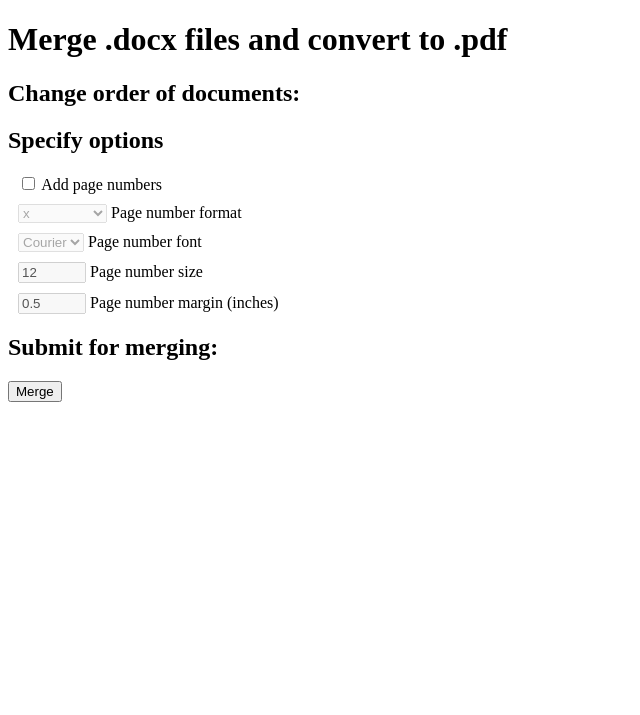
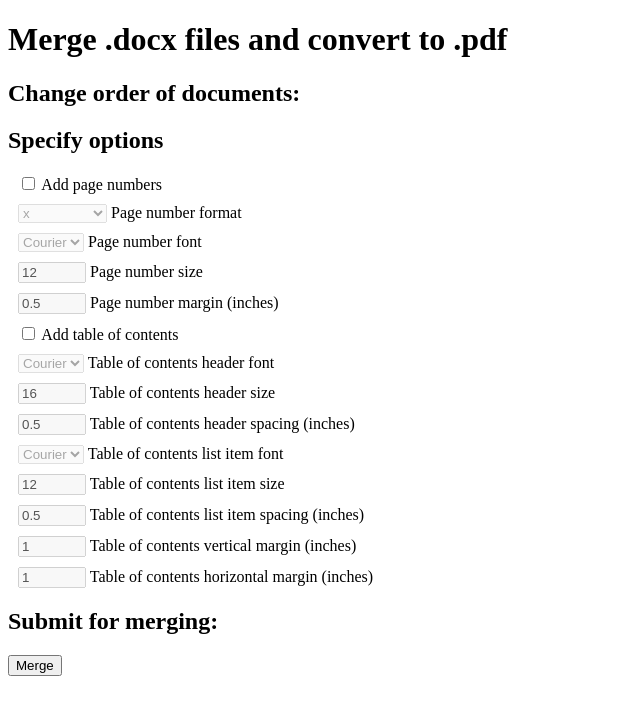
Before and after one commit to rbrutherford3/PDF-Publisher, a Flask app: template templates/arrange.html in a window 1280 px wide. Shown: the top 715 px of the page, without its empty margins (0-640 px from the left). Run offline with Flask 2, Linux system fonts and the light colour scheme; the template is opened without the code that fills it, so the values that code supplies are empty.

Commit message:
Adding table of contents options and comments

```diff
--- a/app.py
+++ b/app.py
@@ -71,38 +71,83 @@ def success():
 # Gather .pdf documents, create page numbers and table of contents, and merge
 @app.route('/compile', methods = ['POST'])
 def compile():
+        # Remove previous .pdf files
+        for filename in os.listdir(os.getcwd()):
+            if filename.lower().endswith("pdf"):
+                os.remove(filename)
+
+        # Define pdf filenames
         result = "result.pdf"
         result_outlined = "result_out.pdf"
-        if os.path.exists(result_outlined):
-            os.remove(result_outlined)
-        filenames = request.form['finalorder']
-        titles = request.form['titles']
+        tocfile = "contents.pdf"
+        final = "final.pdf"
+
+        # Gather filenames in user-specified order and user-specified titles
+        filenames = request.form.get("finalorder")
+        titles = request.form.get("titles")
         filelist = filenames.split('$')
         titlelist = titles.split('$')
+
+        # Create merge object, define initial conditions
         merger = PyPDF2.PdfMerger()
         pagenumber = 1
-        toc = ""
-        contents = FPDF('P','in','Letter')
-        contents.add_page()
-        contents.set_font('Arial', '', 12)
-        pagenumbersize = 10
-        pagenumbermargin = 10
-        for i in range(len(filelist)):
-            pdf = PyPDF2.PdfFileReader("uploads/" + filelist[i])
-            toc += "\"" + titlelist[i] + "\"" + " " + str(pagenumber) + "\n"
-            contents.set_xy(pagenumbersize, pagenumbermargin)
-            contents.cell(195.9, 0, titlelist[i], 0, 0, 'L')
-            contents.set_xy(pagenumbersize, pagenumbermargin)
-            contents.cell(195.9, 0, str(pagenumber), 0, 0, 'R')
-            pagenumbermargin += 10
-            pagenumber += pdf.getNumPages()
-            merger.append("uploads/" + filelist[i])
-        contents.output("contents.pdf")
+        toclist = ""
+        toc = request.form.get("toc")
+        if toc:
+            # Gather user-defined length and size criteria
+            tocheaderfont = request.form.get("tocheaderfont")
+            tocheadersize = int(request.form.get("tocheadersize"))
+            tocheaderspacing = 25.4*float(request.form.get("tocheaderspacing")) # Converted to mm
+            toclistitemfont = request.form.get("toclistitemfont")
+            toclistitemsize = int(request.form.get("toclistitemsize"))
+            tocverticalmargin = 25.4*float(request.form.get("tocverticalmargin")) # Converted to mm
+            tochorizontalmargin = 25.4*float(request.form.get("tochorizontalmargin")) # Converted to mm
+            cellwidth = (215.9-2*tochorizontalmargin)   # 8.5 inches minus twice the horizontal margin
+            toclistitemspacing = 25.4*float(request.form.get("toclistitemspacing")) #Converted to mm
+
+            # Create table of contents page
+            contents = FPDF()
+            contents.add_page()
+
+            # Create table of contents header
+            contents.set_font(tocheaderfont, '', tocheadersize)
+            y = tocverticalmargin
+            contents.set_xy(tochorizontalmargin, y)
+            contents.cell(cellwidth, 0, "Table of Contents", 0, 0, "C")
+
+            # Loop through each item in the list of documents and add them to the T.O.C.
+            # and create the T.O.C. PDF bookmarks and merge the documents into one PDF
+            y += tocheaderspacing
+            contents.set_font(toclistitemfont, '', toclistitemsize)
+            for i in range(len(filelist)):
+                pdf = PyPDF2.PdfFileReader("uploads/" + filelist[i])
+                toclist += "\"" + titlelist[i] + "\"" + " " + str(pagenumber) + "\n"
+                contents.set_xy(tochorizontalmargin, y)
+                contents.cell(cellwidth, 0, titlelist[i], 0, 0, 'L')
+                contents.set_xy(tochorizontalmargin, y)
+                contents.cell(cellwidth, 0, str(pagenumber), 0, 0, 'R')
+                y += toclistitemspacing
+                pagenumber += pdf.getNumPages()
+                merger.append("uploads/" + filelist[i])
+            contents.output(tocfile)    # Save the T.O.C. file for later
+        else:
+            # If not making a T.O.C. page, simply merge the documents and make the
+            # T.O.C. file for creating the PDF bookmarks later
+            for i in range(len(filelist)):
+                pdf = PyPDF2.PdfFileReader("uploads/" + filelist[i])
+                toclist += "\"" + titlelist[i] + "\"" + " " + str(pagenumber) + "\n"
+                pagenumber += pdf.getNumPages()
+                merger.append("uploads/" + filelist[i])
+        # Save the table of contents pdf bookmark list for later
         f = open("toc", "w")
-        f.write(toc)
+        f.write(toclist)
         f.close()
+
+        # Save the merged file
         merger.write(result)
         merger.close()
+
+        # Delete the individual pdfs
         uploads = os.listdir("uploads")
         for f in uploads:
             os.remove(os.path.join("uploads", f))
@@ -154,10 +199,24 @@ def compile():
             with open(result, 'wb') as fh:
                 mergeWriter.write(fh)
 
+        # Create a pdf file with the table of contents bookmarks
         os.system("export PATH=$PATH:/usr/local/bin; pdftocio " + result + " < toc")
         os.remove("toc")
         os.remove(result)
-        return send_file(result_outlined, as_attachment=True)
+
+        # Compile table of contents with the pdf
+        if toc:
+            merger = PyPDF2.PdfMerger()
+            merger.append(tocfile)
+            merger.append(result_outlined)
+            merger.write(final)
+            merger.close()
+            os.remove(tocfile)
+        else:
+            os.rename(result_outlined, final)
+
+        # Download the final result
+        return send_file(final, as_attachment=True)
 
 if __name__ == "__main__":
     app.run()
--- a/static/arrange.js
+++ b/static/arrange.js
@@ -53,6 +53,18 @@ function pageNumberControls() {
 	document.getElementById("pagenumbermargin").disabled = !document.getElementById("pagenumbers").checked;
 }
 
+// Enable controls for table of contents only if enabling table of contents, and vice-versa
+function tocControls() {
+	document.getElementById("tocheaderfont").disabled = !document.getElementById("toc").checked;
+	document.getElementById("tocheadersize").disabled = !document.getElementById("toc").checked;
+	document.getElementById("tocheaderspacing").disabled = !document.getElementById("toc").checked;
+	document.getElementById("toclistitemfont").disabled = !document.getElementById("toc").checked;
+	document.getElementById("toclistitemsize").disabled = !document.getElementById("toc").checked;
+	document.getElementById("toclistitemspacing").disabled = !document.getElementById("toc").checked;
+	document.getElementById("tocverticalmargin").disabled = !document.getElementById("toc").checked;
+	document.getElementById("tochorizontalmargin").disabled = !document.getElementById("toc").checked;
+}
+
 // Compile list of pdfs and their titles in the specified order upon submission
 function submitPDF() {
 	var pdflist = document.getElementById("pdforder");
--- a/static/style.css
+++ b/static/style.css
@@ -8,7 +8,7 @@
     outline: none;
 }
 
-#pagenumbersize, #pagenumbermargin {
+input[type=number] {
     width: 60px;
 }
 
--- a/templates/arrange.html
+++ b/templates/arrange.html
@@ -51,6 +51,50 @@
 			<input type="number" id="pagenumbermargin" name="pagenumbermargin" min="0.0625" max="1.5" step="0.0625" value="0.5" disabled />
 			<label for="pagenumbermargin">Page number margin (inches)</label>
 		</div>
+		<div class="option">
+			<input type="checkbox" id="toc" name="toc" onClick="tocControls()" />
+			<label for="toc">Add table of contents</label>
+		</div>
+		<div class="option">
+			<select id="tocheaderfont" name="tocheaderfont" disabled>
+				<option value="Courier">Courier</option>
+				<option value="Arial">Arial</option>
+				<option value="Times">Times</option>
+			</select>
+			<label for="tocheaderfont">Table of contents header font</label>
+		</div>
+		<div class="option">
+			<input type="number" id="tocheadersize" name="tocheadersize" min="12" max="30" step="2" value="16" disabled />
+			<label for="tocheadersize">Table of contents header size</label>
+		</div>
+		<div class="option">
+			<input type="number" id="tocheaderspacing" name="tocheaderspacing" min="0.0625" max="1.0" step="0.0625" value="0.5" disabled />
+			<label for="tocheaderspacing">Table of contents header spacing (inches)</label>
+		</div>
+		<div class="option">
+			<select id="toclistitemfont" name="toclistitemfont" disabled>
+				<option value="Courier">Courier</option>
+				<option value="Arial">Arial</option>
+				<option value="Times">Times</option>
+			</select>
+			<label for="toclistitemfont">Table of contents list item font</label>
+		</div>
+		<div class="option">
+			<input type="number" id="toclistitemsize" name="toclistitemsize" min="6" max="16" step="1" value="12" disabled />
+			<label for="toclistitemsize">Table of contents list item size</label>
+		</div>
+		<div class="option">
+			<input type="number" id="toclistitemspacing" name="toclistitemspacing" min="0.0625" max="1.0" step="0.0625" value="0.5" disabled />
+			<label for="toclistitemspacing">Table of contents list item spacing (inches)</label>
+		</div>
+		<div class="option">
+			<input type="number" id="tocverticalmargin" name="tocverticalmargin" min="0.0625" max="1.5" step="0.0625" value="1" disabled />
+			<label for="tocverticalmargin">Table of contents vertical margin (inches)</label>
+		</div>
+		<div class="option">
+			<input type="number" id="tochorizontalmargin" name="tochorizontalmargin" min="0.0625" max="1.5" step="0.0625" value="1" disabled />
+			<label for="tochorizontalmargin">Table of contents horizontal margin (inches)</label>
+		</div>
 		<h2>Submit for merging:</h2>
 		<input type="submit" value="Merge" onClick="submitPDF()" />
 	</form>
```
Also changed, not shown: docs/README.md.
